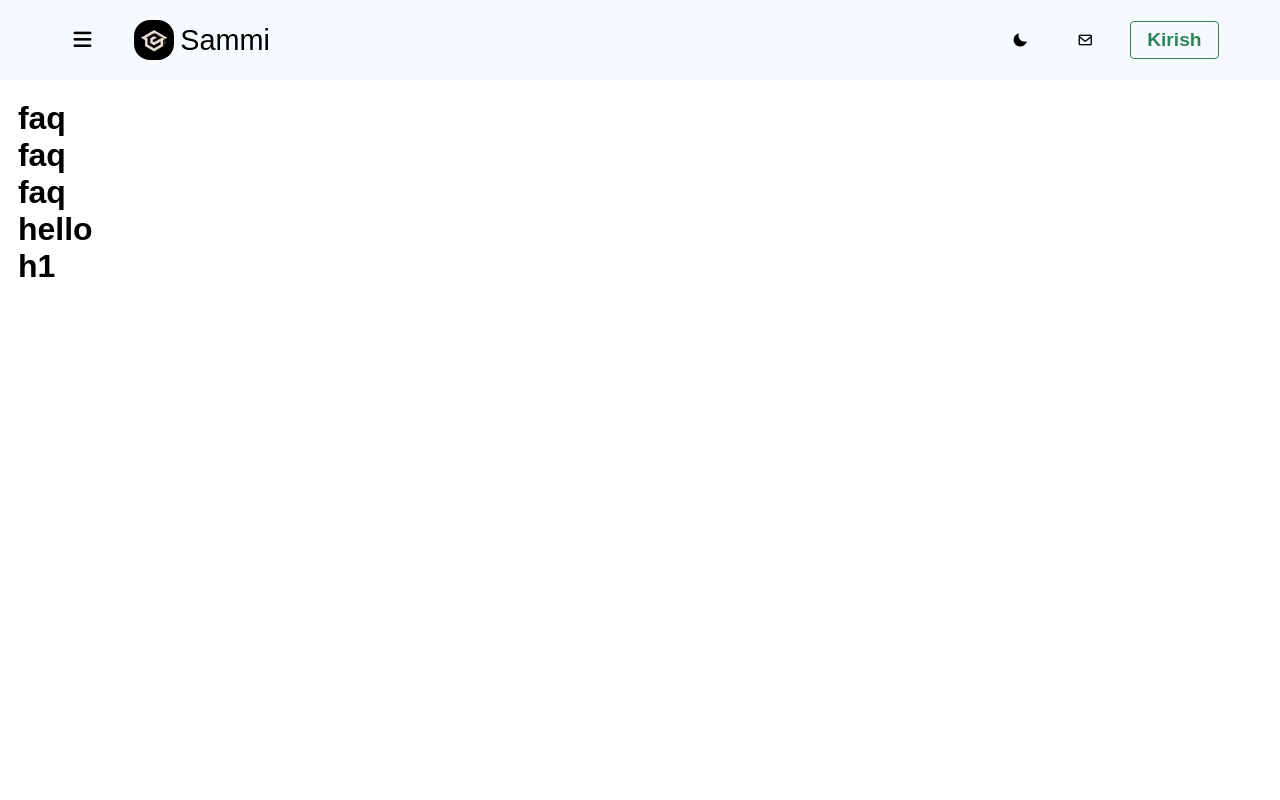
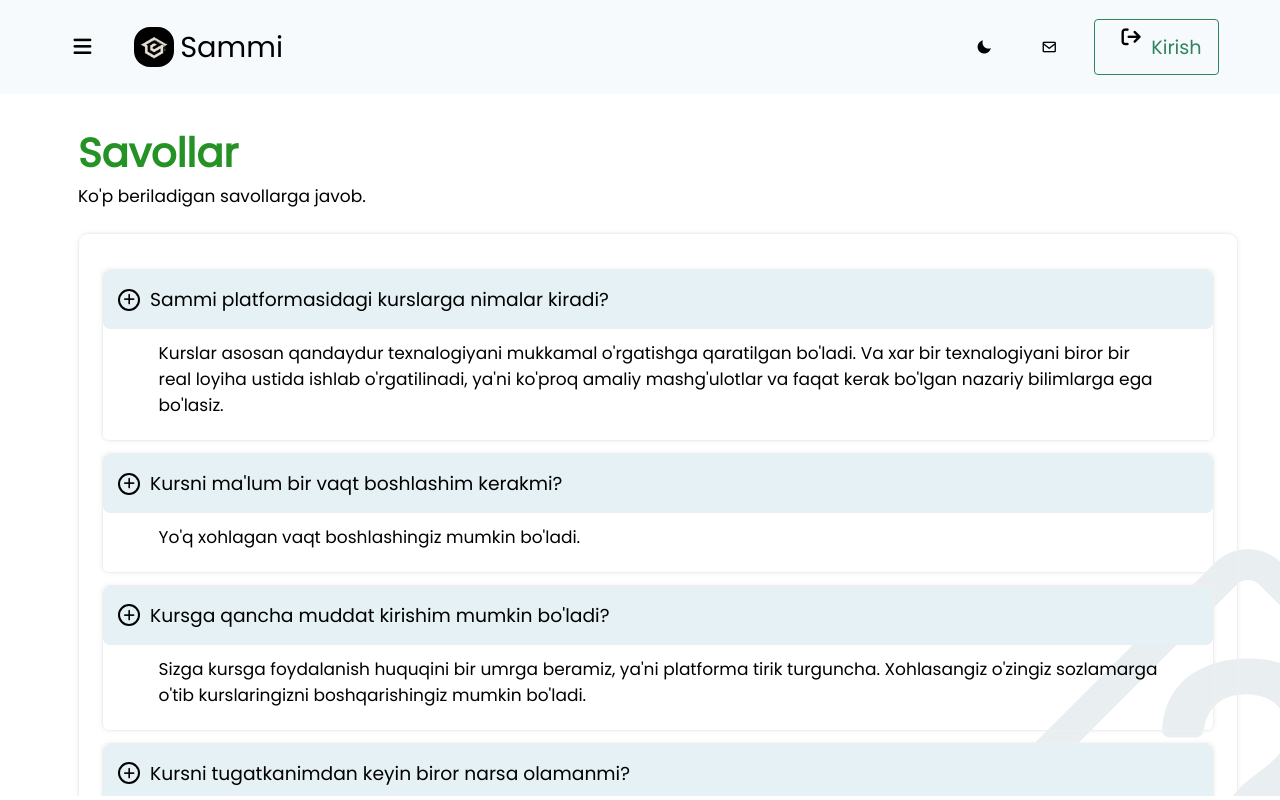
Before and after one commit to Iqboljon-Developer07/Sammi-clone, a plain HTML site: page index/faq.html in a window 1280 px wide. Drawn offline with nearby package versions, Linux system fonts and the light colour scheme.

Commit message:
faq bo'imi jC siz tugatildi

```diff
--- /dev/null
+++ b/index/faq.css
@@ -0,0 +1,85 @@
+*{
+    margin: 0;
+    padding: 0;
+    box-sizing: border-box;
+}
+.body__main{
+    width: 100%;
+    height: auto;
+    padding-left: 60px;
+    position: relative;
+
+}
+#body__mainimg{
+    position: absolute;
+    top: 32%;
+    right: -19%;
+    font-size: 500px;
+    z-index: -2;
+    color: rgb(233, 238, 240);
+}
+.bigpage__texts{
+    width: 100%;
+    margin: 2% 0;
+}
+.page__title{
+    font-family: 'Poppins', sans-serif;
+    font-size: 40px;
+}
+.page__title b{
+    color: rgba(0, 128, 0, 0.856);
+}
+.page__text{
+    font-family: 'Poppins', sans-serif;
+    font-size: 17px;
+}
+.manbalar__cards{
+    width: 98%;
+    height: auto;
+    border: 1px solid rgb(240, 239, 239);
+    box-shadow: 0px 0px 5px rgb(240, 239, 239);
+    border-radius: 10px;
+    padding-top: 2%;
+}
+.manba__card{
+    width: 96%;
+    height: auto;
+    border: 1px solid rgb(240, 239, 239);
+    box-shadow: 0px 0px 5px rgb(240, 239, 239);
+    border-radius: 7px;
+    margin: 1% auto;
+}
+.card__title{
+    width: 100%;
+    height: auto;
+    background-color: rgb(230, 241, 245);
+    border-radius: 7px;
+    padding: 15px;
+    display: flex;
+    align-items: center;
+    font-weight: 100;
+}
+.card__title:hover{
+    background-color: rgb(241, 241, 241);
+    transition: all 0.3s;
+}
+.card__title i{
+    width: 22px;
+    height: 22px;
+    border: 2px solid black;
+    border-radius: 50%;
+    font-size: 13px;
+    display: flex;
+    align-items: center;
+    justify-content: center;
+    margin-right: 10px;
+}
+.card__p{
+    font-family: 'Poppins', sans-serif;
+    width: 90%;
+    height: auto;
+    margin: 2% auto;
+    margin-top: 1%;
+    font-size: 17px
+
+}
--- a/index/faq.html
+++ b/index/faq.html
@@ -15,6 +15,11 @@
 
         <link rel="stylesheet" href="../css/main.css">
         <link rel="stylesheet" href="../css/responsiveness.css">
+        <link rel="preconnect" href="https://fonts.googleapis.com">
+<link rel="preconnect" href="https://fonts.gstatic.com" crossorigin>
+<link href="https://fonts.googleapis.com/css2?family=Poppins&display=swap" rel="stylesheet">
+<link rel="stylesheet" href="https://cdnjs.cloudflare.com/ajax/libs/font-awesome/6.4.0/css/all.min.css" integrity="sha512-iecdLmaskl7CVkqkXNQ/ZH/XLlvWZOJyj7Yy7tcenmpD1ypASozpmT/E0iPtmFIB46ZmdtAc9eNBvH0H/ZpiBw==" crossorigin="anonymous" referrerpolicy="no-referrer" />
+<link rel="stylesheet" href="faq.css">
     </head>
     <body id="body" class="display-flex">
         <header id="header" class="display-flex">
@@ -69,11 +74,47 @@
         </nav>
 
         <div class="main-container">
-          <h1>faq</h1>
-            <h1>faq</h1>
-            <h1>faq</h1>
-            <h1>hello</h1>
-            <h1>h1</h1>
+            <div class="body__main">
+                <svg id="body__mainimg" stroke="currentColor" fill="currentColor" stroke-width="0" viewBox="0 0 16 16" focusable="false" class="chakra-icon css-1wnnixo" height="1em" width="1em" xmlns="http://www.w3.org/2000/svg"><path d="M6.95.435c.58-.58 1.52-.58 2.1 0l6.515 6.516c.58.58.58 1.519 0 2.098L9.05 15.565c-.58.58-1.519.58-2.098 0L.435 9.05a1.482 1.482 0 0 1 0-2.098L6.95.435zm1.4.7a.495.495 0 0 0-.7 0L1.134 7.65a.495.495 0 0 0 0 .7l6.516 6.516a.495.495 0 0 0 .7 0l6.516-6.516a.495.495 0 0 0 0-.7L8.35 1.134z"></path><path d="M5.255 5.786a.237.237 0 0 0 .241.247h.825c.138 0 .248-.113.266-.25.09-.656.54-1.134 1.342-1.134.686 0 1.314.343 1.314 1.168 0 .635-.374.927-.965 1.371-.673.489-1.206 1.06-1.168 1.987l.003.217a.25.25 0 0 0 .25.246h.811a.25.25 0 0 0 .25-.25v-.105c0-.718.273-.927 1.01-1.486.609-.463 1.244-.977 1.244-2.056 0-1.511-1.276-2.241-2.673-2.241-1.267 0-2.655.59-2.75 2.286zm1.557 5.763c0 .533.425.927 1.01.927.609 0 1.028-.394 1.028-.927 0-.552-.42-.94-1.029-.94-.584 0-1.009.388-1.009.94z"></path></svg>
+                <div class="bigpage__texts">
+                    <h1 class="page__title"><b>Savollar</b></h1>
+                    <p class="page__text">Ko'p beriladigan savollarga javob.</p>
+                </div>
+                <div class="manbalar__cards">
+                    <div class="manba__card">
+                        <h3 class="card__title"><i class="fa-solid fa-plus"></i>Sammi platformasidagi kurslarga nimalar kiradi?</h3>
+                        <p class="card__p">Kurslar asosan qandaydur texnalogiyani mukkamal o'rgatishga qaratilgan bo'ladi. Va xar bir texnalogiyani biror bir real loyiha ustida ishlab o'rgatilinadi, ya'ni ko'proq amaliy mashg'ulotlar va faqat kerak bo'lgan nazariy bilimlarga ega bo'lasiz.</p>
+                    </div>
+                    <div class="manba__card">
+                        <h3 class="card__title"><i class="fa-solid fa-plus"></i>Kursni ma'lum bir vaqt boshlashim kerakmi?</h3>
+                        <p class="card__p">Yo'q xohlagan vaqt boshlashingiz mumkin bo'ladi.</p>
+                    </div>
+                    <div class="manba__card">
+                        <h3 class="card__title"><i class="fa-solid fa-plus"></i>Kursga qancha muddat kirishim mumkin bo'ladi?</h3>
+                        <p class="card__p">Sizga kursga foydalanish huquqini bir umrga beramiz, ya'ni platforma tirik turguncha. Xohlasangiz o'zingiz sozlamarga o'tib kurslaringizni boshqarishingiz mumkin bo'ladi.</p>
+                    </div>
+                    <div class="manba__card">
+                        <h3 class="card__title"><i class="fa-solid fa-plus"></i>Kursni tugatkanimdan keyin biror narsa olamanmi?</h3>
+                        <p class="card__p">Bizning asosiy maqsadimiz sizga bilim berish, lekin sertifikat xozircha rejada yo'q.</p>
+                    </div>
+                    <div class="manba__card">
+                        <h3 class="card__title"><i class="fa-solid fa-plus"></i>Yangi kurslar haqida ma'lumotlar chiqsa qayerdan bilishimiz mumkin?</h3>
+                        <p class="card__p">Bizning telegram kanalimizga obuna bo'lsangiz kifoya, t.me/samarbadriddinov</p>
+                    </div>
+                    <div class="manba__card">
+                        <h3 class="card__title"><i class="fa-solid fa-plus"></i>Homiylik qilishimiz mumkinmi?</h3>
+                        <p class="card__p">Xa siz o'zingiz xohlagan miqdorda homiylik qilishingiz mumkin, platformaning rivoji uchun, agarda pullik darsliklar chiqsa sharoit yo'q studentlarga homiylik qilishingiz mumkin bo'ladi. Va yana server, ma'lumotlar bazasi, montaj, dastur ta'minotlar uchun ham o'z hissangizni qo'shishingiz mumkin.</p>
+                    </div>
+                    <div class="manba__card">
+                        <h3 class="card__title"><i class="fa-solid fa-plus"></i>Video darsliklarni yuklash olish mumkinmi?</h3>
+                        <p class="card__p">Yo'q videodarsliklarni yuklab ololmaysiz faqat platformani o'zida ko'rishingiz mumkin.</p>
+                    </div>
+                    <div class="manba__card">
+                        <h3 class="card__title"><i class="fa-solid fa-plus"></i>Qanday qilib platforma asoschisi bilan bog'lansam bo'ladi?</h3>
+                        <p class="card__p">Bosh sahifaga o'tib, yordam kerakmi bo'limida email tugmasini bossangiz, keraklik ma'lumotlarni to'ldirsangiz kifoya.</p>
+                    </div>
+                </div>
+            </div>
         <script src="../JS/main.js"></script>
     </body>
 </html>
```
